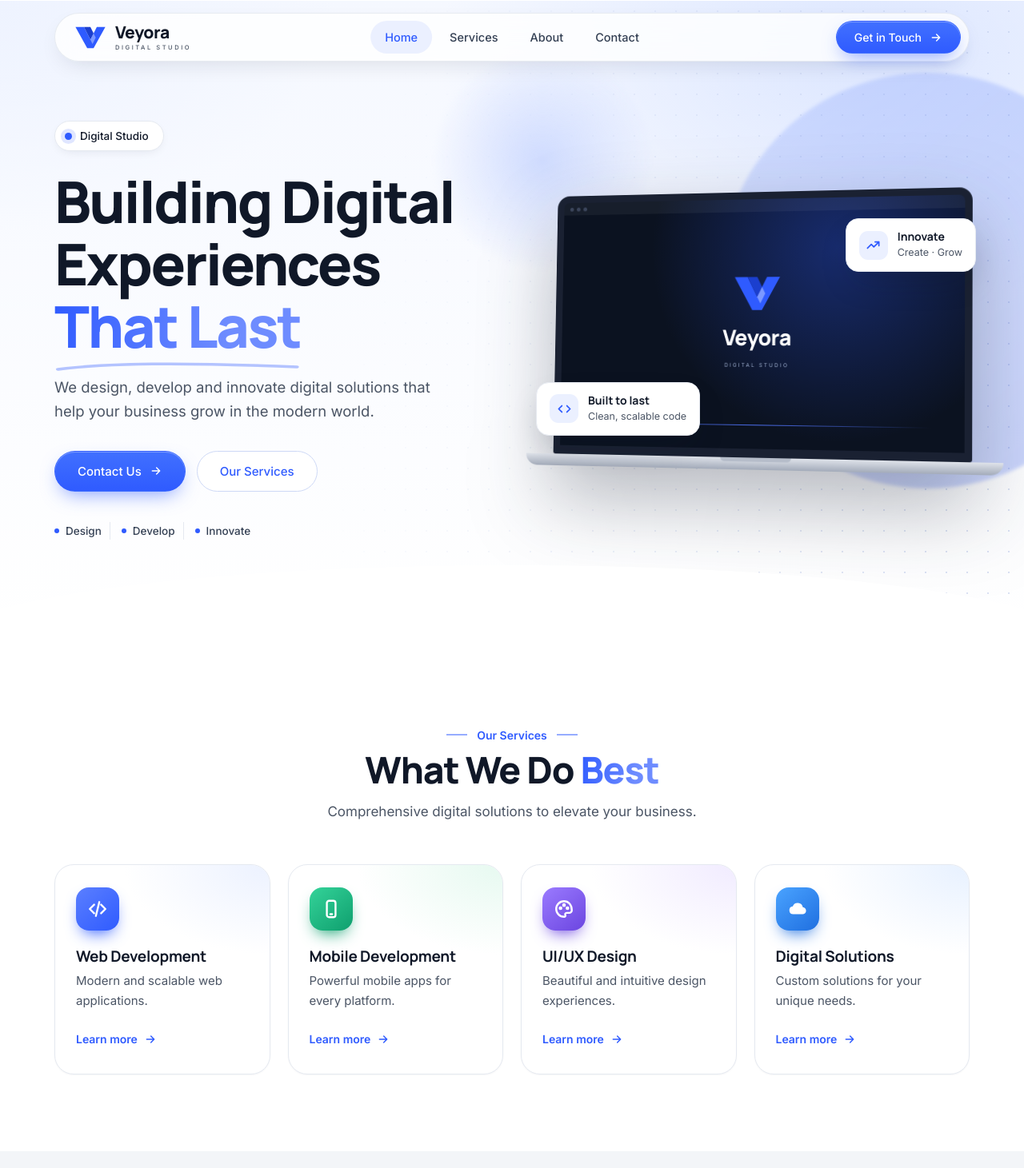
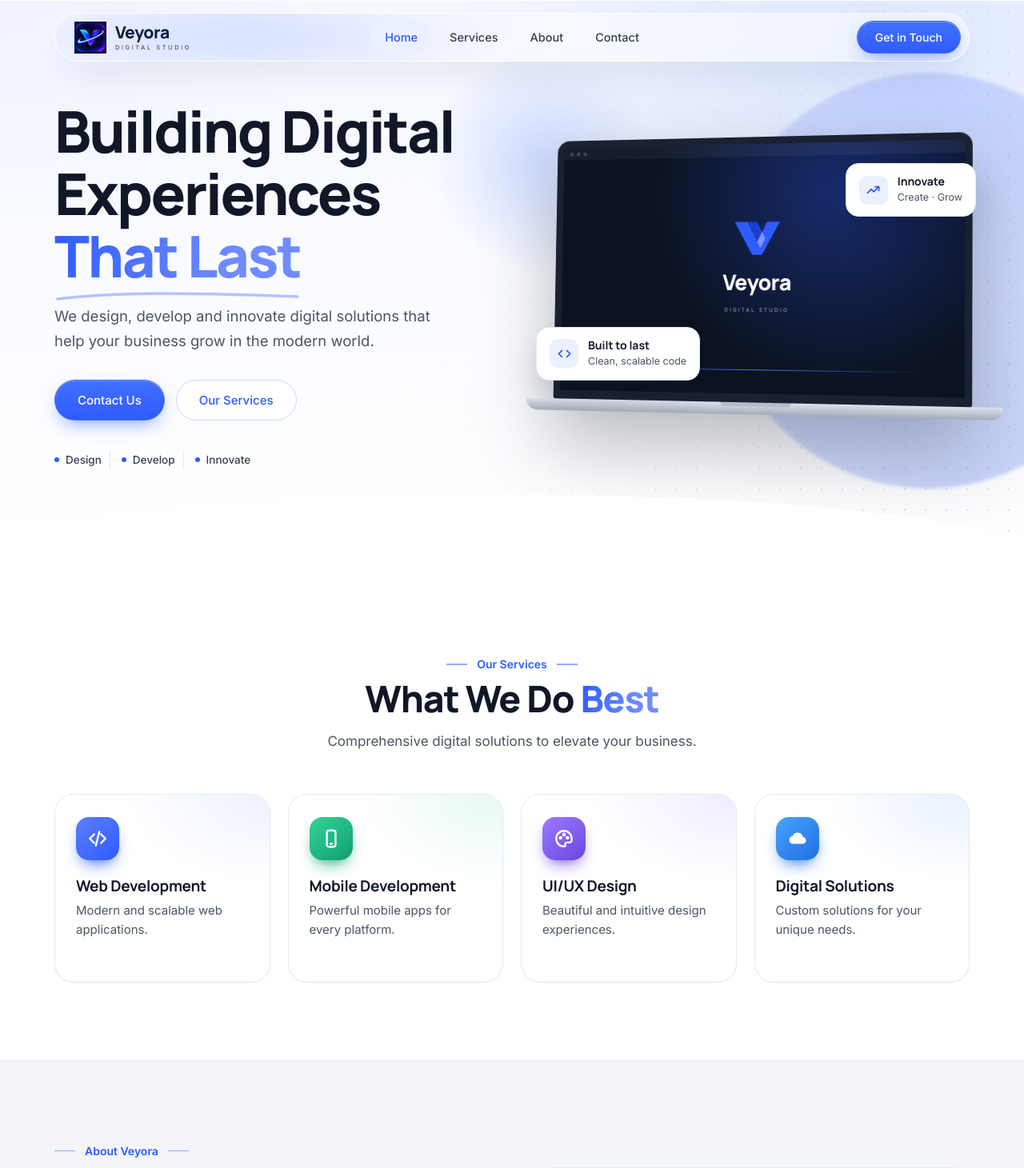
Before and after one commit to info01veyora-sudo/website, a Next.js app: page / in a window 1280 px wide. Shown: the top 1461 px of the page at 80% size. Built offline with nearby package versions, Linux system fonts and the light colour scheme.

Commit message:
completed the frontend part

```diff
--- a/src/app/layout.tsx
+++ b/src/app/layout.tsx
@@ -18,10 +18,64 @@ const inter = Inter({
 });
 
 export const metadata: Metadata = {
-  title: "Veyora Digital Studio",
+  title: {
+    template: "%s | Veyora Digital Studio",
+    default: "Veyora Digital Studio",
+  },
   description:
     "We design, develop and innovate digital solutions that help your business grow in the modern world.",
+  keywords: [
+    "digital studio",
+    "web development",
+    "mobile development",
+    "UI/UX design",
+    "digital solutions",
+    "Veyora",
+  ],
+  authors: [{ name: "Veyora Digital Studio" }],
+  creator: "Veyora Digital Studio",
+  publisher: "Veyora Digital Studio",
+  robots: "index, follow",
   metadataBase: new URL("https://veyora.dev"),
+  openGraph: {
+    title: "Veyora Digital Studio",
+    description:
+      "We design, develop and innovate digital solutions that help your business grow in the modern world.",
+    type: "website",
+    url: "https://veyora.dev",
+    siteName: "Veyora Digital Studio",
+    locale: "en_US",
+    images: [
+      {
+        url: "/images/logo.png",
+        width: 1254,
+        height: 1254,
+        alt: "Veyora logo",
+      },
+    ],
+  },
+  twitter: {
+    card: "summary_large_image",
+    title: "Veyora Digital Studio",
+    description:
+      "We design, develop and innovate digital solutions that help your business grow in the modern world.",
+    images: ["/images/logo.png"],
+  },
+  icons: {
+    icon: [
+      { url: "/images/logo.png", sizes: "any", type: "image/png" },
+      { url: "/favicon.ico", sizes: "16x16 32x32 48x48" },
+    ],
+    apple: [{ url: "/images/logo.png", sizes: "180x180", type: "image/png" }],
+    other: [
+      {
+        rel: "shortcut icon",
+        url: "/images/logo.png",
+        sizes: "any",
+        type: "image/png",
+      },
+    ],
+  },
 };
 
 export default function RootLayout({
@@ -31,6 +85,11 @@ export default function RootLayout({
 }) {
   return (
     <html lang="en" className={`${manrope.variable} ${inter.variable}`}>
+      <head>
+        <link rel="icon" href="/images/logo.png" sizes="any" type="image/png" />
+        <link rel="shortcut icon" href="/images/logo.png" type="image/png" />
+        <link rel="apple-touch-icon" href="/images/logo.png" sizes="180x180" type="image/png" />
+      </head>
       <body>
         <Sprite />
         {children}
--- a/src/app/page.tsx
+++ b/src/app/page.tsx
@@ -1,6 +1,13 @@
+import type { Metadata } from "next";
 import { ContactForm } from "@/components/ContactForm";
 import { Footer } from "@/components/Footer";
 import { Navbar } from "@/components/Navbar";
+
+export const metadata: Metadata = {
+  title: "Veyora Digital Studio",
+  description:
+    "We design, develop and innovate digital solutions that help your business grow in the modern world.",
+};
 
 export default function HomePage() {
   return (
@@ -11,11 +18,10 @@ export default function HomePage() {
           <div className="orb o1"></div><div className="orb o2"></div>
           <div className="wrap hg">
             <div>
-              <span className="badge"><i></i>Digital Studio</span>
               <h1>Building Digital Experiences <span className="u grad">That Last<svg viewBox="0 0 200 14" preserveAspectRatio="none" aria-hidden="true"><path d="M3 9c40-8 100-9 194-3" fill="none" stroke="#2F5BFF" strokeWidth="3.5" strokeLinecap="round" opacity=".35"/></svg></span></h1>
               <p className="lead">We design, develop and innovate digital solutions that help your business grow in the modern world.</p>
               <div className="cta">
-                <a className="btn btn-p" href="#contact">Contact Us <svg className="ar"><use href="#ar"/></svg></a>
+                <a className="btn btn-p" href="#contact">Contact Us</a>
                 <a className="btn btn-o" href="#services">Our Services</a>
               </div>
               <div className="tags"><span>Design</span><span>Develop</span><span>Innovate</span></div>
@@ -37,19 +43,19 @@ export default function HomePage() {
             <div className="g4">
               <a className="svc" href="#contact" style={{ "--g": "#E4ECFF" } as React.CSSProperties}>
                 <div className="ic" style={{ background: "linear-gradient(140deg,#5B7FFF,#2F5BFF)", "--s": "#2F5BFF" } as React.CSSProperties}><svg viewBox="0 0 24 24" fill="none" stroke="currentColor" strokeWidth="2.2" strokeLinecap="round" strokeLinejoin="round"><path d="M8 7l-5 5 5 5M16 7l5 5-5 5M14 4l-4 16"/></svg></div>
-                <h3>Web Development</h3><p>Modern and scalable web applications.</p><span className="more">Learn more <svg><use href="#ar"/></svg></span>
+                <h3>Web Development</h3><p>Modern and scalable web applications.</p>
               </a>
               <a className="svc" href="#contact" style={{ "--g": "#DCF7EA" } as React.CSSProperties}>
                 <div className="ic" style={{ background: "linear-gradient(140deg,#34d399,#0f9f6e)", "--s": "#0f9f6e" } as React.CSSProperties}><svg viewBox="0 0 24 24" fill="none" stroke="currentColor" strokeWidth="2.2" strokeLinecap="round" strokeLinejoin="round"><rect x="7" y="2.5" width="10" height="19" rx="2.5"/><path d="M11 18h2"/></svg></div>
-                <h3>Mobile Development</h3><p>Powerful mobile apps for every platform.</p><span className="more">Learn more <svg><use href="#ar"/></svg></span>
+                <h3>Mobile Development</h3><p>Powerful mobile apps for every platform.</p>
               </a>
               <a className="svc" href="#contact" style={{ "--g": "#EBE3FF" } as React.CSSProperties}>
                 <div className="ic" style={{ background: "linear-gradient(140deg,#9b7bff,#6b45e0)", "--s": "#6b45e0" } as React.CSSProperties}><svg viewBox="0 0 24 24" fill="none" stroke="currentColor" strokeWidth="2.2" strokeLinecap="round" strokeLinejoin="round"><path d="M12 3a9 9 0 100 18c1.5 0 2-1 1.5-2s0-2.5 1.5-2.5H18a3 3 0 003-3C21 7 17 3 12 3z"/><circle cx="8" cy="11" r="1"/><circle cx="12" cy="7.5" r="1"/><circle cx="16" cy="11" r="1"/></svg></div>
-                <h3>UI/UX Design</h3><p>Beautiful and intuitive design experiences.</p><span className="more">Learn more <svg><use href="#ar"/></svg></span>
+                <h3>UI/UX Design</h3><p>Beautiful and intuitive design experiences.</p>
               </a>
               <a className="svc" href="#contact" style={{ "--g": "#DDEBFF" } as React.CSSProperties}>
                 <div className="ic" style={{ background: "linear-gradient(140deg,#4aa3ff,#1f6fe0)", "--s": "#1f6fe0" } as React.CSSProperties}><svg viewBox="0 0 24 24" fill="currentColor"><path d="M7 18a4.5 4.5 0 01-.6-8.96A6 6 0 0118 10a4 4 0 01-.5 8z"/></svg></div>
-                <h3>Digital Solutions</h3><p>Custom solutions for your unique needs.</p><span className="more">Learn more <svg><use href="#ar"/></svg></span>
+                <h3>Digital Solutions</h3><p>Custom solutions for your unique needs.</p>
               </a>
             </div>
           </div>
@@ -62,7 +68,7 @@ export default function HomePage() {
               <h2>A digital studio in <span className="grad">Kathmandu</span></h2>
               <p>Veyora designs, develops and innovates digital solutions that help businesses grow. We care about thoughtful execution and experiences that stay useful long after launch.</p>
               <p>Tell us what you need, and we will shape it into something clear, reliable and well made.</p>
-              <div className="cta" style={{ marginTop: "26px" } as React.CSSProperties}><a className="btn btn-p" href="#contact">Start a conversation <svg className="ar"><use href="#ar"/></svg></a></div>
+              <div className="cta" style={{ marginTop: "26px" } as React.CSSProperties}><a className="btn btn-p" href="#contact">Start a conversation</a></div>
             </div>
             <div className="pillars">
               <div className="pil"><span className="i"><svg viewBox="0 0 24 24" fill="none" stroke="currentColor" strokeWidth="2" strokeLinecap="round" strokeLinejoin="round"><path d="M12 20l9-9-4-4-9 9v4zM14 6l4 4"/></svg></span><div><h3>Design</h3><p>Clear, intuitive interfaces that feel considered.</p></div></div>
--- a/src/app/veyora.css
+++ b/src/app/veyora.css
@@ -15,8 +15,6 @@ h1,h2,h3{font-family:var(--h);margin:0;letter-spacing:-.025em;line-height:1.08}
 .grad{background:linear-gradient(100deg,#2F5BFF,#6E8CFF 70%);-webkit-background-clip:text;background-clip:text;color:transparent}
 
 .btn{display:inline-flex;align-items:center;justify-content:center;gap:10px;font:500 15px var(--b);padding:15px 28px;border-radius:999px;border:1.5px solid transparent;cursor:pointer;transition:transform .2s,box-shadow .2s,background .2s}
-.btn svg{width:16px;height:16px;transition:transform .2s}
-.btn:hover svg.ar{transform:translateX(3px)}
 .btn-p{background:linear-gradient(180deg,#4170FF,#2F5BFF);color:#fff;box-shadow:0 10px 24px -8px rgba(47,91,255,.6),inset 0 1px 0 rgba(255,255,255,.3)}
 .btn-p:hover{transform:translateY(-2px);box-shadow:0 14px 28px -8px rgba(47,91,255,.7),inset 0 1px 0 rgba(255,255,255,.3)}
 .btn-o{background:rgba(255,255,255,.8);border-color:#cdd8f5;color:var(--blue)}
@@ -27,7 +25,7 @@ h1,h2,h3{font-family:var(--h);margin:0;letter-spacing:-.025em;line-height:1.08}
 header{position:sticky;top:0;z-index:30;padding-top:16px}
 .nav{display:flex;align-items:center;justify-content:space-between;gap:18px;background:rgba(255,255,255,.82);backdrop-filter:blur(16px) saturate(1.4);border:1px solid rgba(229,233,240,.9);border-radius:999px;padding:9px 10px 9px 24px;box-shadow:0 10px 30px -12px rgba(16,24,40,.16);position:relative}
 .logo{display:flex;align-items:center;gap:11px}
-.logo svg{width:40px;height:32px}
+.logo img,.logo svg{width:40px;height:auto}
 .logo b{display:block;font:800 21px var(--h);line-height:1;letter-spacing:-.02em}
 .logo small{display:block;font:500 7.5px var(--b);letter-spacing:.34em;color:var(--ink);margin-top:4px}
 .links{display:flex;gap:4px;list-style:none;margin:0;padding:0;position:absolute;left:50%;transform:translateX(-50%)}
@@ -38,8 +36,21 @@ header{position:sticky;top:0;z-index:30;padding-top:16px}
 .burger svg{width:26px;height:26px}
 .mcta{display:none}
 
+/* liquid glass navbar — opt in with class "liquid" on .nav */
+.nav.liquid{overflow:hidden;background:rgba(255,255,255,.5);backdrop-filter:blur(26px) saturate(1.15);border:1px solid rgba(255,255,255,.65);box-shadow:0 24px 48px -16px rgba(16,24,40,.12)}
+.nav.liquid .liq{position:absolute;inset:-18%;border-radius:inherit;filter:blur(30px);pointer-events:none;
+  background:
+    radial-gradient(650px 320px at 20% 0%,rgba(47,91,255,.24),transparent 55%),
+    radial-gradient(550px 280px at 110% 35%,rgba(91,127,255,.2),transparent 55%);
+  animation:liq-drift 10s ease-in-out infinite alternate}
+@keyframes liq-drift{
+  0%{transform:translate(-7%,-9%) scale(.85)}
+  50%{transform:translate(11%,5%) scale(1.05)}
+  100%{transform:translate(-5%,11%) scale(.9)}
+}
+
 /* hero */
-.hero{position:relative;margin-top:-76px;padding:150px 0 130px;overflow:hidden;background:
+.hero{position:relative;margin-top:-76px;padding:100px 0 130px;overflow:hidden;background:
   radial-gradient(900px 520px at 85% 8%,#DCE6FF 0%,transparent 60%),
   radial-gradient(700px 480px at 0% 0%,#EEF3FF 0%,transparent 60%),
   linear-gradient(180deg,#F5F8FF,#fff)}
@@ -49,8 +60,6 @@ header{position:sticky;top:0;z-index:30;padding-top:16px}
 .o1{width:520px;height:520px;right:-140px;top:90px;background:linear-gradient(140deg,#8FAAFF,#3F66F5);opacity:.28}
 .o2{width:280px;height:280px;left:42%;top:60px;background:radial-gradient(circle,#CFDBFF,transparent 70%)}
 .hg{display:grid;grid-template-columns:1.05fr .95fr;gap:24px;align-items:center;position:relative}
-.badge{display:inline-flex;align-items:center;gap:10px;background:#fff;border:1px solid var(--line);border-radius:999px;padding:7px 18px 7px 12px;font-size:13.5px;font-weight:500;box-shadow:0 4px 14px -6px rgba(16,24,40,.12)}
-.badge i{width:9px;height:9px;border-radius:50%;background:var(--blue);box-shadow:0 0 0 5px rgba(47,91,255,.15)}
 .hero h1{font-size:clamp(42px,5.8vw,72px);font-weight:800;margin:24px 0 22px;letter-spacing:-.035em}
 .hero h1 .u{position:relative;white-space:nowrap}
 .hero h1 .u svg{position:absolute;left:0;bottom:-10px;width:100%;height:14px}
@@ -100,10 +109,6 @@ section{position:relative}
 .ic svg{width:26px;height:26px}
 .svc h3{position:relative;font-size:19px;font-weight:700;margin-bottom:8px;letter-spacing:-.015em}
 .svc p{position:relative;margin:0 0 22px;font-size:15px;color:var(--ink)}
-.more{position:relative;display:inline-flex;align-items:center;gap:8px;font-weight:600;font-size:14px;color:var(--blue)}
-.more svg{width:16px;height:16px;transition:transform .2s}
-.svc:hover .more svg{transform:translateX(4px)}
-
 /* about */
 .about{background:var(--bg)}
 .ag{display:grid;grid-template-columns:1fr 1fr;gap:64px;align-items:center}
--- a/src/components/ContactForm.tsx
+++ b/src/components/ContactForm.tsx
@@ -76,7 +76,7 @@ export function ContactForm({ onSubmit = sendContactEmail }: Props) {
       )}
 
       <button className="btn btn-p" type="submit" disabled={status === "loading"}>
-        {status === "loading" ? "Sending…" : "Send message"} <svg className="ar"><use href="#ar" /></svg>
+        {status === "loading" ? "Sending…" : "Send message"}
       </button>
 
       <div className="ok" role="status">
--- a/src/components/Footer.tsx
+++ b/src/components/Footer.tsx
@@ -4,7 +4,7 @@ export function Footer() {
       <div className="wrap">
         <div className="ft">
           <div>
-            <a href="#home" className="logo" aria-label="Veyora home"><svg viewBox="0 0 60 48"><use href="#v"/></svg><span><b>Veyora</b><small>DIGITAL STUDIO</small></span></a>
+            <a href="#home" className="logo" aria-label="Veyora home"><img src="/images/logo.png" alt="Veyora" width="40" height="32" /><span><b>Veyora</b><small>DIGITAL STUDIO</small></span></a>
             <p className="tg">Crafting digital experiences for a smarter tomorrow.</p>
             <div className="soc">
               <a href="#contact" aria-label="GitHub"><svg viewBox="0 0 24 24" fill="currentColor"><path d="M12 2a10 10 0 00-3.200 19.500c.5.100.7-.2.7-.5v-1.800c-2.800.6-3.400-1.200-3.400-1.200-.5-1.200-1.100-1.500-1.100-1.500-.9-.6.1-.6.1-.6 1 .1 1.500 1 1.500 1 .9 1.500 2.400 1.100 3 .8.1-.7.4-1.100.6-1.400-2.200-.3-4.600-1.100-4.600-5 0-1.100.4-2 1-2.700-.1-.3-.4-1.300.1-2.700 0 0 .8-.3 2.800 1a9.600 9.600 0 015 0c1.900-1.300 2.800-1 2.800-1 .5 1.400.2 2.400.1 2.700.6.7 1 1.600 1 2.700 0 3.900-2.400 4.700-4.600 5 .4.3.7.9.7 1.900v2.800c0 .3.2.6.7.5A10 10 0 0012 2z"/></svg></a>
--- a/src/components/Navbar.tsx
+++ b/src/components/Navbar.tsx
@@ -51,9 +51,10 @@ export function Navbar() {
   return (
     <header>
       <div className="wrap">
-        <nav className="nav" aria-label="Main">
+        <nav className="nav liquid" aria-label="Main">
+          <div className="liq" aria-hidden="true" />
           <a href="#home" onClick={goHome} className="logo" aria-label="Veyora Digital Studio home">
-            <svg viewBox="0 0 60 48"><use href="#v" /></svg>
+            <img src="/images/logo.png" alt="Veyora" width="40" height="32" />
             <span><b>Veyora</b><small>DIGITAL STUDIO</small></span>
           </a>
 
@@ -80,7 +81,7 @@ export function Navbar() {
           </ul>
 
           <a className="btn btn-p btn-s" href="#contact">
-            Get in Touch <svg className="ar"><use href="#ar" /></svg>
+            Get in Touch
           </a>
 
           <button
--- a/src/components/Sprite.tsx
+++ b/src/components/Sprite.tsx
@@ -2,7 +2,6 @@ export function Sprite() {
   return (
     <svg width="0" height="0" style={{ position: "absolute" } as React.CSSProperties} aria-hidden="true"><defs>
       <symbol id="v" viewBox="0 0 60 48"><path d="M2 4h16l12 24L42 4h16L36 44h-12z" fill="#2F5BFF"/><path d="M18 4l12 24 6-12-6-12z" fill="#1B3FCF"/><path d="M30 28l6-12 4 8-6 12z" fill="#7B98FF"/></symbol>
-      <symbol id="ar" viewBox="0 0 24 24" fill="none" stroke="currentColor" strokeWidth="2.2" strokeLinecap="round" strokeLinejoin="round"><path d="M5 12h14M13 6l6 6-6 6"/></symbol>
     </defs></svg>
   );
 }
```
Also changed, not shown: src/app/about/page.tsx (+7 -0 lines), src/app/contact/page.tsx (+7 -0 lines), src/app/services/page.tsx (+7 -0 lines), public/images/logo.png (added).
